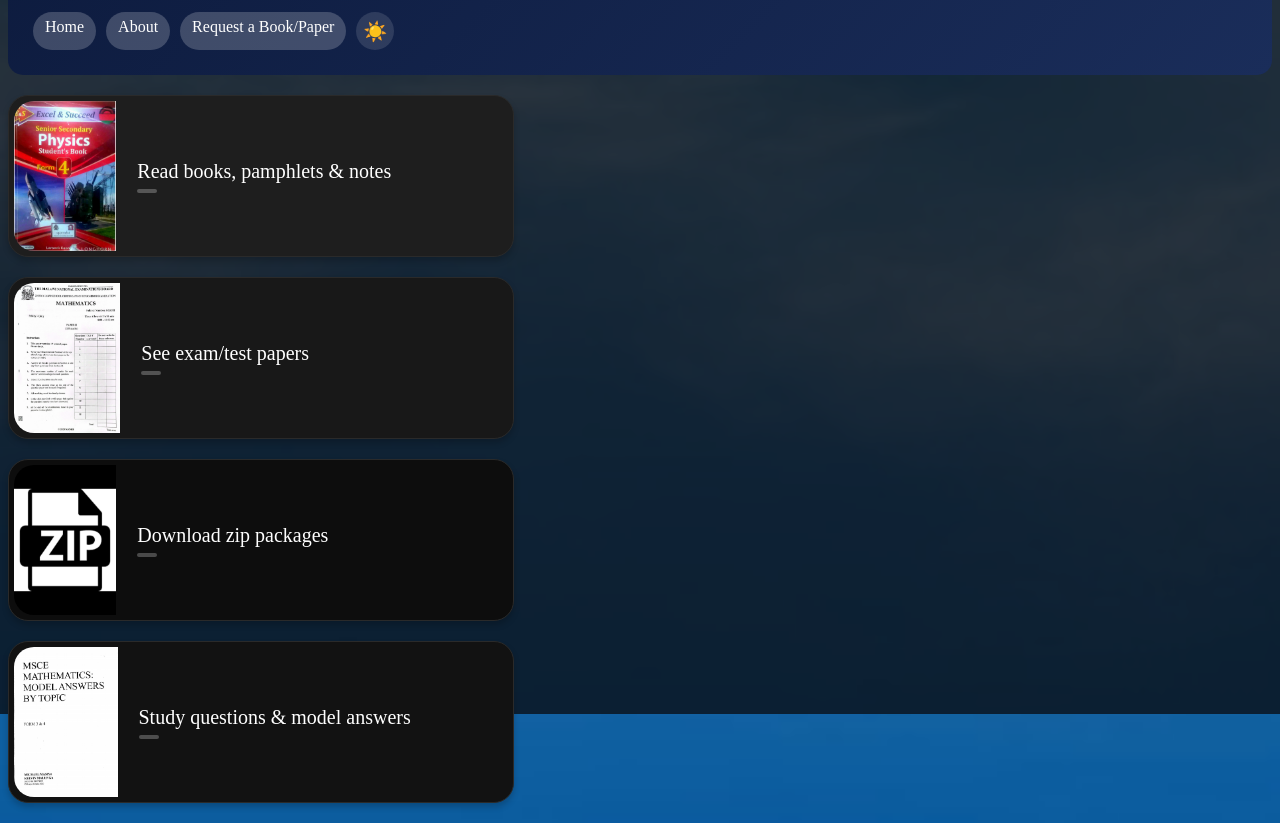
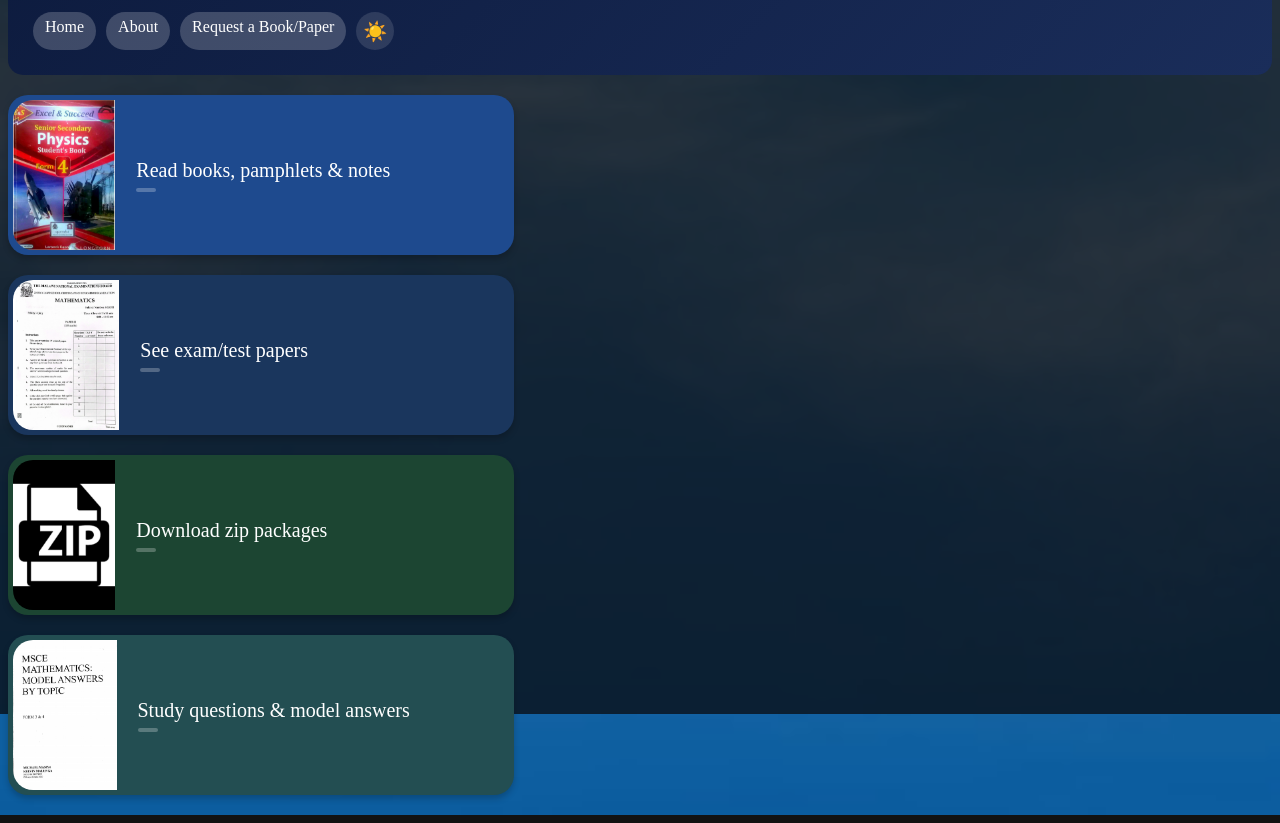
Before and after one commit to Wycliffe147/e-library, a website: page index.html in a window 1280 px wide. Both pictures are taken after a click on the button "Toggle dark mode". Shown: the part 86-909 px from the top of the page. Drawn offline with Linux system fonts and the light colour scheme; no server answers.

Commit message:
Revert "Update dark mode: modern charcoal/black theme for header and home cards"
This reverts commit fef0f7d2c1c9ceebcc3ade51bb00c9a43c9f5615.

```diff
--- a/styles/style.css
+++ b/styles/style.css
@@ -772,12 +772,12 @@
     --badge-bg:       #1e3060;
     --badge-color:    #7eb3ff;
 
-    /* Dark Mode Header & Home Cards (Modern Charcoal Theme) */
-    --header-bg:      linear-gradient(180deg, #111111, #1a1a1a);
-    --card1-bg:       #1e1e1e;
-    --card2-bg:       #181818;
-    --card3-bg:       #121212;
-    --card4-bg:       #0d0d0d;
+    /* Dark Mode Header & Home Cards */
+    --header-bg:      linear-gradient(135deg, #1a202c, #2d3748);
+    --card1-bg:       #1e4a8e;
+    --card2-bg:       #1a365d;
+    --card3-bg:       #234e52;
+    --card4-bg:       #1c4532;
 }
 
 /* Dark mode: body overlay so background image dims */
@@ -897,18 +897,6 @@
 html.dark .dev-link:hover {
     background: #6ab0ff;
     color: #1a2030;
-}
-
-/* Dark: home cards specific depth */
-html.dark .cards a {
-    border: 1px solid #2a2a2a;
-    box-shadow: 0 8px 25px rgba(0,0,0,0.6);
-}
-
-html.dark .cards a:hover {
-    background-color: #333333;
-    border-color: #444444;
-    color: #ffffff;
 }
 
 /* Dark: skeleton shimmer */
```
